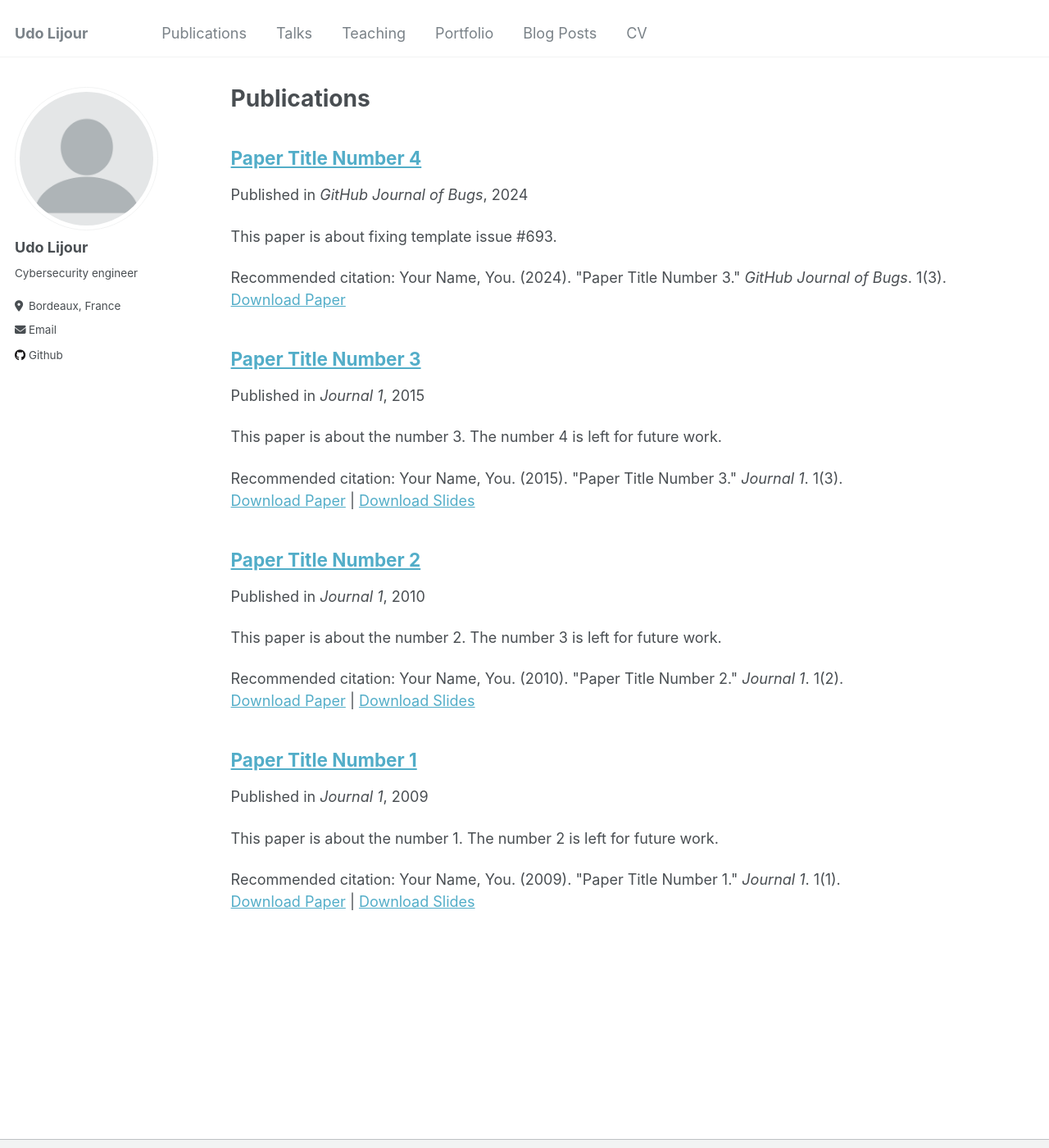
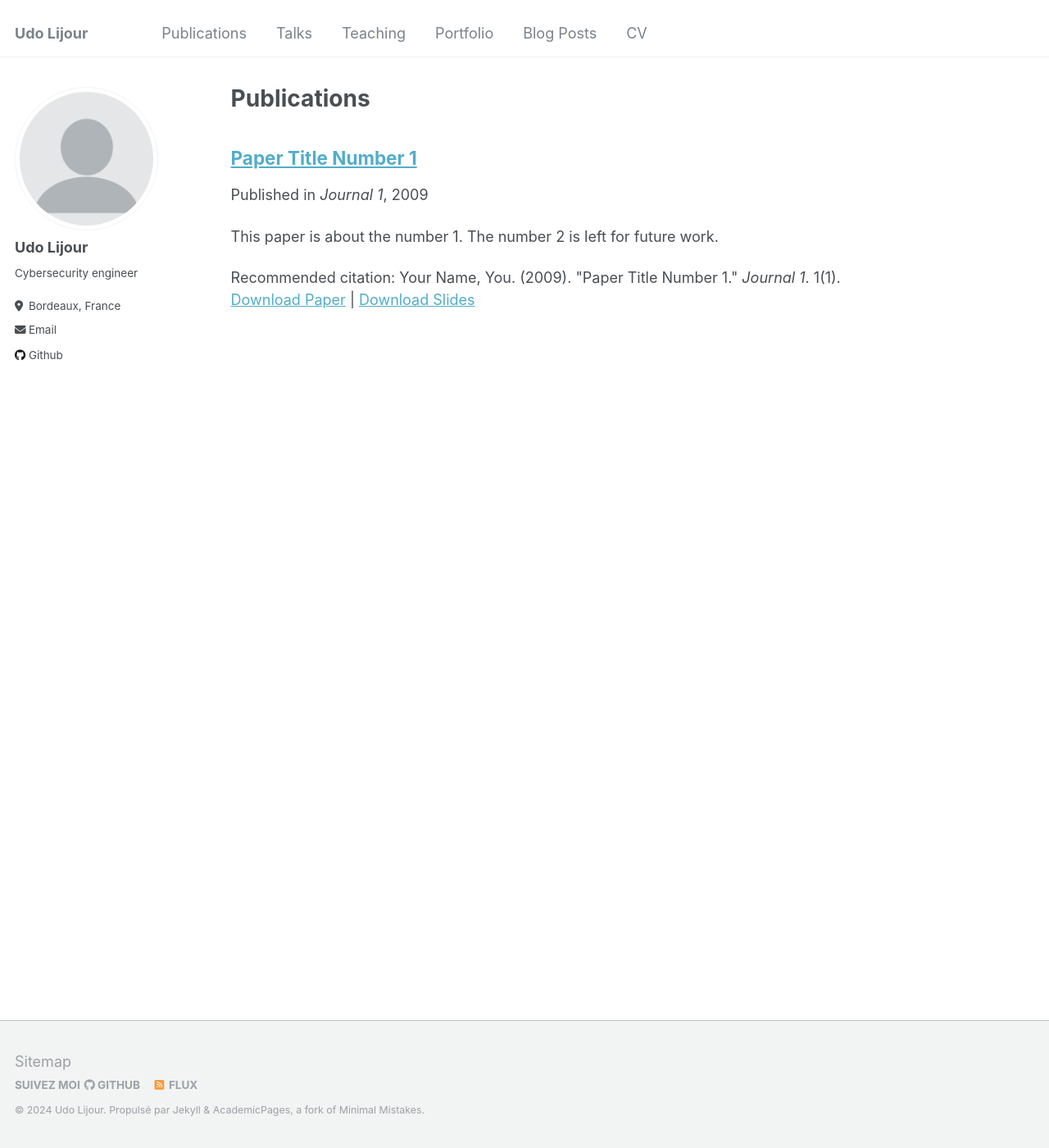
Before and after one commit to Udo29/udo29.github.io, a Jekyll site: the page built from _pages/publications.md, in a window 1280 px wide and 1400 px high. Shown: the whole window at 82% size. Built offline with Jekyll 4.4.1, drawn with Linux system fonts in a browser that asks for light colours.

Commit message:
Add basic changes
Add basic changes

```diff
--- a/_config.yml
+++ b/_config.yml
@@ -281,7 +281,7 @@
 permalink: /:categories/:title/
 # paginate: 5 # amount of posts to show
 # paginate_path: /page:num/
-timezone: America/Los_Angeles # http://en.wikipedia.org/wiki/List_of_tz_database_time_zones
+timezone: Europe/Paris # http://en.wikipedia.org/wiki/List_of_tz_database_time_zones
 
 
 # Plugins
--- a/_publications/2010-10-01-paper-title-number-2.md
+++ /dev/null
@@ -1,13 +0,0 @@
----
-title: "Paper Title Number 2"
-collection: publications
-permalink: /publication/2010-10-01-paper-title-number-2
-excerpt: 'This paper is about the number 2. The number 3 is left for future work.'
-date: 2010-10-01
-venue: 'Journal 1'
-slidesurl: 'http://academicpages.github.io/files/slides2.pdf'
-paperurl: 'http://academicpages.github.io/files/paper2.pdf'
-citation: 'Your Name, You. (2010). &quot;Paper Title Number 2.&quot; <i>Journal 1</i>. 1(2).'
----
-
-The contents above will be part of a list of publications, if the user clicks the link for the publication than the contents of section will be rendered as a full page, allowing you to provide more information about the paper for the reader. When publications are displayed as a single page, the contents of the above "citation" field will automatically be included below this section in a smaller font.
--- a/_publications/2015-10-01-paper-title-number-3.md
+++ /dev/null
@@ -1,13 +0,0 @@
----
-title: "Paper Title Number 3"
-collection: publications
-permalink: /publication/2015-10-01-paper-title-number-3
-excerpt: 'This paper is about the number 3. The number 4 is left for future work.'
-date: 2015-10-01
-venue: 'Journal 1'
-slidesurl: 'http://academicpages.github.io/files/slides3.pdf'
-paperurl: 'http://academicpages.github.io/files/paper3.pdf'
-citation: 'Your Name, You. (2015). &quot;Paper Title Number 3.&quot; <i>Journal 1</i>. 1(3).'
----
-
-The contents above will be part of a list of publications, if the user clicks the link for the publication than the contents of section will be rendered as a full page, allowing you to provide more information about the paper for the reader. When publications are displayed as a single page, the contents of the above "citation" field will automatically be included below this section in a smaller font.
--- a/_publications/2024-02-17-paper-title-number-4.md
+++ /dev/null
@@ -1,12 +0,0 @@
----
-title: "Paper Title Number 4"
-collection: publications
-permalink: /publication/2024-02-17-paper-title-number-4
-excerpt: 'This paper is about fixing template issue #693.'
-date: 2024-02-17
-venue: 'GitHub Journal of Bugs'
-paperurl: 'http://academicpages.github.io/files/paper3.pdf'
-citation: 'Your Name, You. (2024). &quot;Paper Title Number 3.&quot; <i>GitHub Journal of Bugs</i>. 1(3).'
----
-
-The contents above will be part of a list of publications, if the user clicks the link for the publication than the contents of section will be rendered as a full page, allowing you to provide more information about the paper for the reader. When publications are displayed as a single page, the contents of the above "citation" field will automatically be included below this section in a smaller font.
```
Also changed, not shown: _pages/talkmap.html (deleted, +0 -9 lines), _pages/talks.html (+1 -6 lines), _posts/2013-08-14-blog-post-2.md (deleted, +0 -20 lines), _posts/2014-08-14-blog-post-3.md (deleted, +0 -20 lines), _posts/2015-08-14-blog-post-4.md (deleted, +0 -20 lines).
